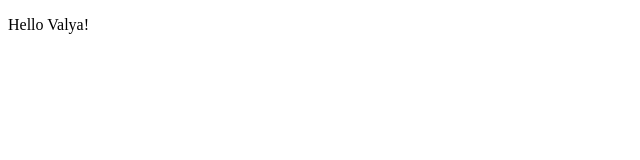
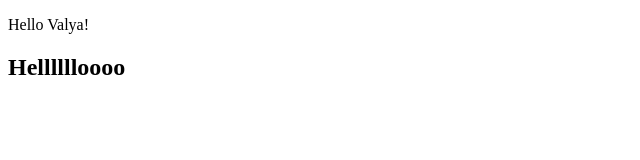
Before and after one commit to EvgenVsWorld/Project19.11.21, a plain HTML site: page index.html in a window 1280 px wide. Shown: the whole page, without its empty margins (0-640 px from the left). Drawn offline with Linux system fonts and the light colour scheme.

Commit message:
index.html mod

```diff
--- a/index.html
+++ b/index.html
@@ -8,7 +8,9 @@
 </head>
 <body>
     <p onclick="">Hello Valya!</p>
-
+<h2>
+    Helllllloooo
+</h2>
     <script src="js/script.js"></script>
 </body>
 </html>
```
